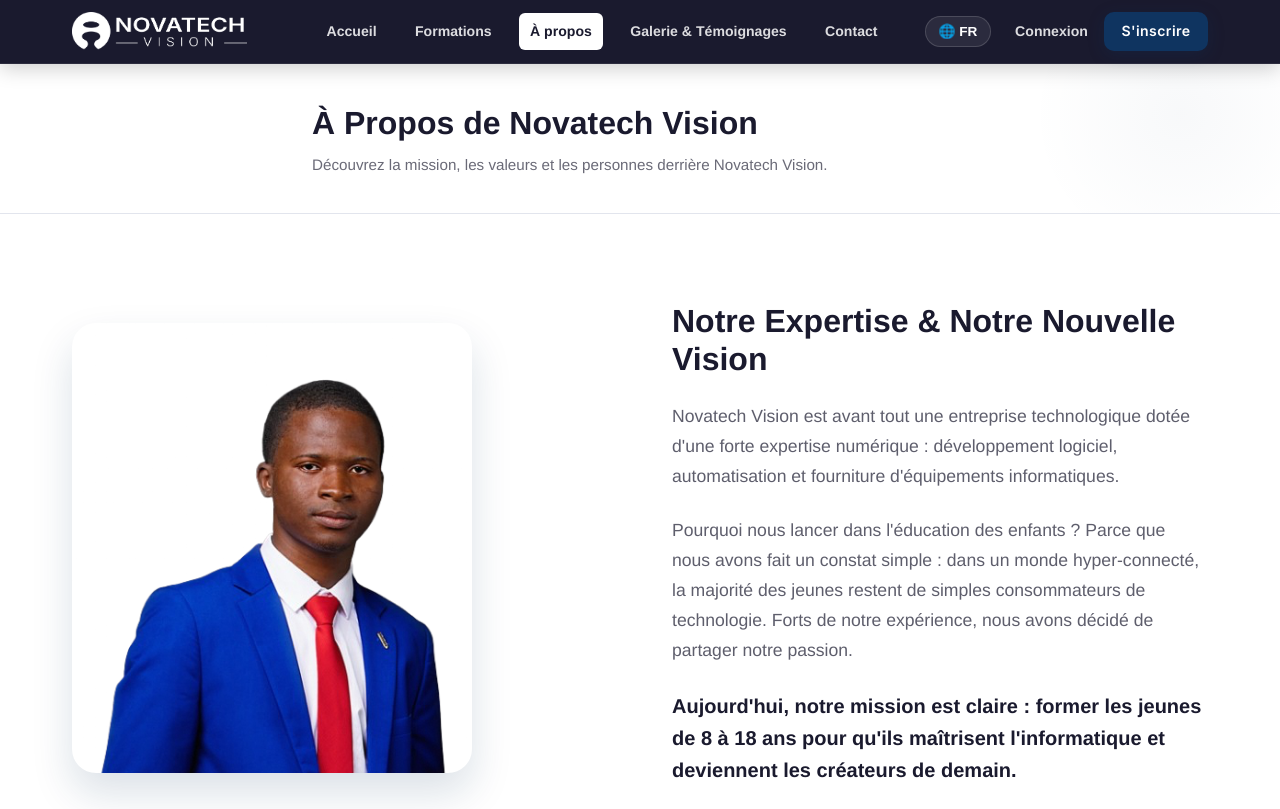
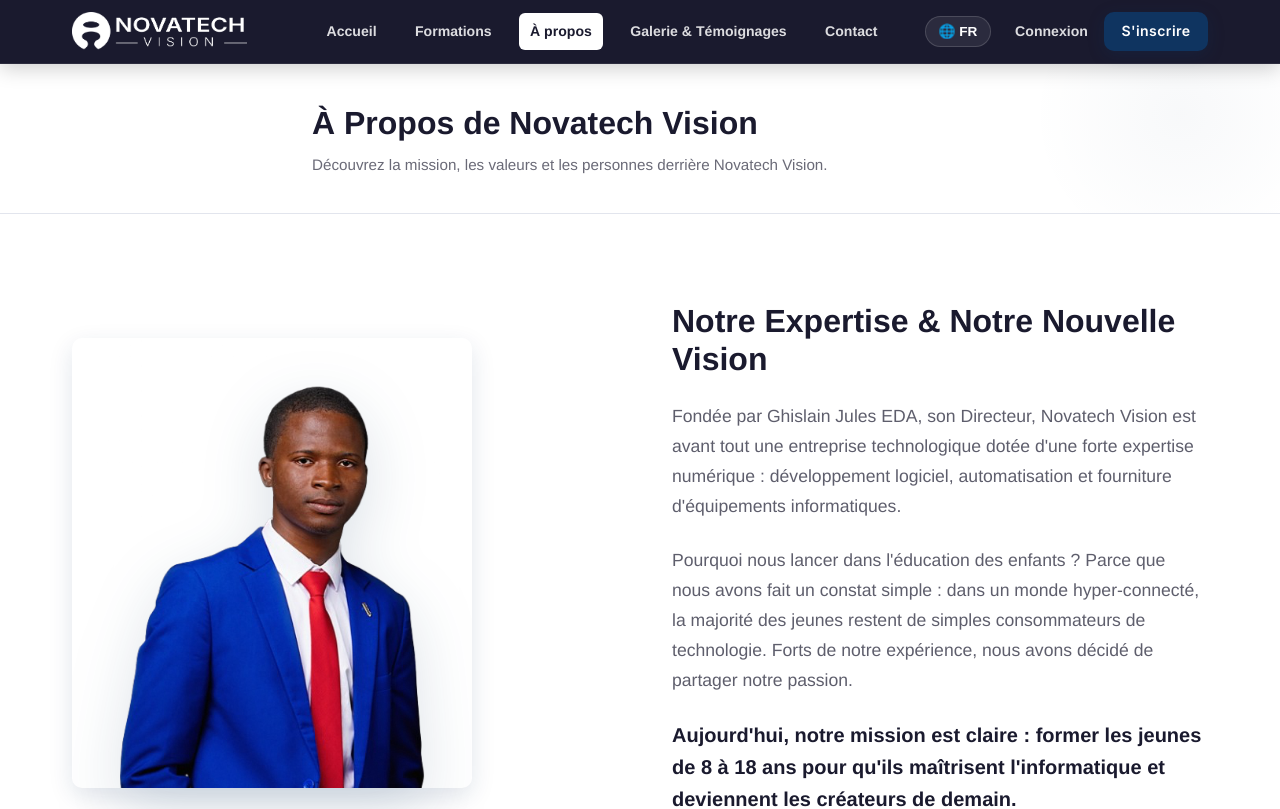
Before and after one commit to novaghislain/projetnovatech, a React (Vite) app in the folder frontend/: page /a-propos in a window 1280 px wide. Shown: the top 809 px of the page. Built offline with nearby package versions, Linux system fonts and the light colour scheme; no server answers.

Commit message:
style: remove image bg box, restore founder name

```diff
--- a/frontend/src/pages/Apropos.jsx
+++ b/frontend/src/pages/Apropos.jsx
@@ -28,16 +28,15 @@
           <div className="apropos-img" style={{ textAlign: 'center' }}>
             <img
               src="/image2-removebg-preview.png"
-              alt="Directeur"
+              alt="Ghislain Jules EDA — Fondateur et Directeur"
               style={{
                 width: '100%',
                 maxWidth: '400px',
                 height: 'auto',
                 maxHeight: '450px',
-                objectFit: 'cover',
-                objectPosition: 'top center',
-                borderRadius: '24px',
-                boxShadow: '0 20px 40px rgba(15, 52, 96, 0.15)'
+                objectFit: 'contain',
+                objectPosition: 'bottom center',
+                filter: 'drop-shadow(0 20px 30px rgba(15, 52, 96, 0.15))'
               }}
             />
           </div>
@@ -47,8 +46,8 @@
             </h2>
             <p style={{ fontSize: '1.1rem', lineHeight: '1.7', color: 'var(--color-text-muted)', marginBottom: '1.5rem' }}>
               {language === 'en'
-                ? "Novatech Vision is fundamentally a technology company with strong digital expertise: software development, IT automation, and tech equipment. We help businesses optimize their processes through innovative solutions on a daily basis."
-                : "Novatech Vision est avant tout une entreprise technologique dotée d'une forte expertise numérique : développement logiciel, automatisation et fourniture d'équipements informatiques."}
+                ? "Founded by Ghislain Jules EDA, its Director, Novatech Vision is fundamentally a technology company with strong digital expertise: software development, IT automation, and tech equipment. We help businesses optimize their processes through innovative solutions on a daily basis."
+                : "Fondée par Ghislain Jules EDA, son Directeur, Novatech Vision est avant tout une entreprise technologique dotée d'une forte expertise numérique : développement logiciel, automatisation et fourniture d'équipements informatiques."}
             </p>
             <p style={{ fontSize: '1.1rem', lineHeight: '1.7', color: 'var(--color-text-muted)', marginBottom: '1.5rem' }}>
               {language === 'en'
```
